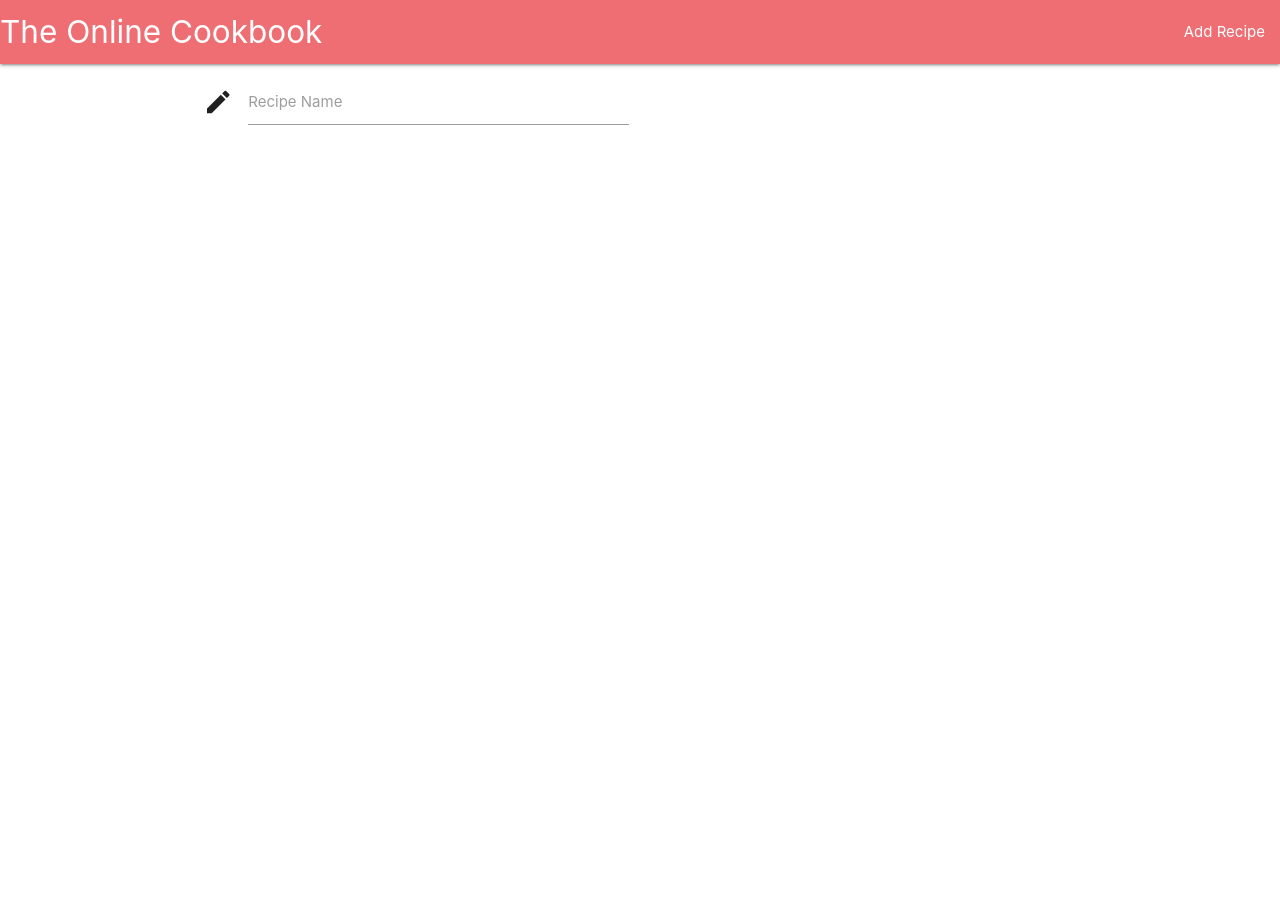
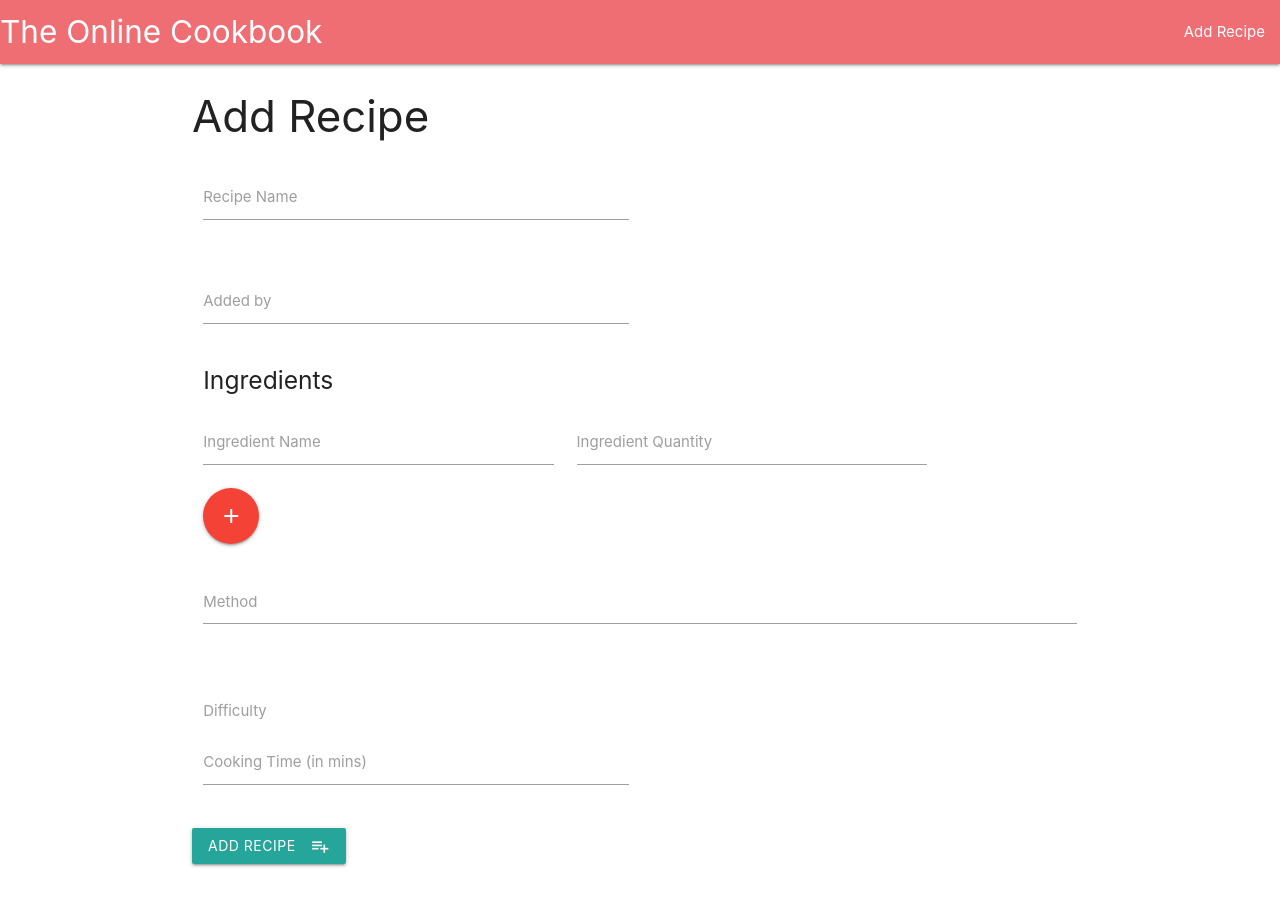
Before and after one commit to jamiebird119/Milestone-Project-the_online_kitchen, a Flask app: page /addrecipe in a window 1280 px wide. Before the commit the page ends 125 px from the top, so only its background shows below. Run offline with Flask 2, Linux system fonts and the light colour scheme; some libraries are stand-ins or nearby versions.

Commit message:
Add recipe template created

```diff
--- /dev/null
+++ b/static/js/run.js
@@ -0,0 +1,2 @@
+$(document).ready(function(){
+        $('select').material_select();
--- a/templates/add_recipe.html
+++ b/templates/add_recipe.html
@@ -1,9 +1,91 @@
 {% extends 'base.html' %} {% block content %}
+
+<h3>Add Recipe</h3>
 <div class="row">
-  <div class="input-field col s6">
-    <i class="material-icons prefix">mode_edit</i>
-    <input id="recipe_name" type="text" class="validate" />
-    <label class="active" for="recipe_name">Recipe Name</label>
-  </div>
+	<form class="col s12" action="" method="POST">
+		<div class="row">
+			<div class="input-field col s6">
+				<input
+          id="recipe_name"
+          type="text"
+          class="validate"
+        />
+				<label for="recipe_name">Recipe Name</label>
+			</div>
+		</div>
+
+		<div class="row">
+			<div class="input-field col s6">
+				<input
+          id="added_by"
+          type="text"
+          class="validate"
+        />
+				<label for="first_name">Added by</label>
+			</div>
+		</div>
+
+		<h5> Ingredients </h5>
+		<div class="row">
+			<div class="input-field col s5">
+				<input
+          id="ingredient_name"
+          type="text"
+          class="validate"
+        />
+				<label for="ingredient_name">Ingredient Name</label>
+			</div>
+			<div class="input-field col s5">
+				<input
+          id="ingredient_quantity"
+          type="text"
+          class="validate"
+        />
+				<label for="ingredient_quantity">Ingredient Quantity</label>
+			</div>
+			<div id="additional_ingredients()">
+			</div>
+			<div class="col s4">
+				<a class="btn-floating btn-large waves-effect waves-light red"
+					onclick="add_ingredients"><i class="material-icons">add</i></a>
+			</div>
+		</div>
+
+		<div class="row">
+			<div class="input-field col s12">
+				<textarea id="method" class="materialize-textarea" rows="9"></textarea>
+				<label for="method">Method</label>
+			</div>
+		</div>
+		<div class="row">
+			<div class="input-field col s12">
+				<select id="difficulty" name="difficulty">
+                    <option value="" disabled selected>Choose your option</option>
+                    <option value="1">Easy</option>
+                    <option value="2">Intermediate</option>
+                    <option value="3">Hard</option>
+                    <option value="4">Masterchef</option>
+                </select>
+				<label>Difficulty</label>
+			</div>
+		</div>
+		<div class="row">
+			<div class="input-field col s6">
+				<input
+          id="cooking_time"
+          type="text"
+          class="validate"
+        />
+				<label for="cooking_time">Cooking Time (in mins)</label>
+			</div>
+		</div>
+		<div class="row">
+			<button class="btn waves-effect waves-light" type="submit" name="action">
+        Add Recipe
+        <i class="material-icons right">playlist_add</i>
+      </button>
+		</div>
+	</form>
 </div>
+
 {% endblock %}
--- a/templates/base.html
+++ b/templates/base.html
@@ -1,5 +1,6 @@
 <!DOCTYPE html>
 <html lang="en">
+
 <head>
 	<meta charset="UTF-8">
 	<meta name="viewport" content="width=device-width, initial-scale=1.0">
@@ -11,6 +12,7 @@
 	<link rel="stylesheet" href="https://cdnjs.cloudflare.com/ajax/libs/materialize/1.0.0/css/materialize.min.css">
 
 </head>
+
 <body>
 	<nav>
 		<div class="nav-wrapper navbar-fixed">
@@ -31,8 +33,68 @@
 
 		{% endblock %}
 	</div>
+
 	<!-- Compiled and minified JavaScript from https://materializecss.com/getting-started.html -->
-    <script src="https://cdnjs.cloudflare.com/ajax/libs/materialize/1.0.0/js/materialize.min.js"></script>
+	<script src="https://code.jquery.com/jquery-3.5.1.min.js"
+		integrity="sha256-9/aliU8dGd2tb6OSsuzixeV4y/faTqgFtohetphbbj0=" crossorigin="anonymous"></script>
+	<!-- Compiled and minified JavaScript from https://materializecss.com/getting-started.html -->
+	<script src="https://cdnjs.cloudflare.com/ajax/libs/materialize/0.100.2/js/materialize.min.js"></script>
+
+	<script>
+	function add_ingredients(){
+    var el = document.getElementById("additional_ingredients")
+    console.log("Firing")
+    el.innerHtml += `<div class="row">
+			<div class="input-field col s5">
+				<input
+          placeholder="Placeholder"
+          id="ingredient_name"
+          type="text"
+          class="validate"
+        />
+				<label for="ingredient_name">Ingredient Name</label>
+			</div>
+			<div class="input-field col s5">
+				<input
+          placeholder="Placeholder"
+          id="ingredient_quantity"
+          type="text"
+          class="validate"
+        />
+				<label for="ingredient_quantity">Ingredient Quantity</label>
+
+            <div class="col s2> <a class="btn-floating btn-large waves-effect waves-light red"
+				onclick="remove_ingredients()"><i class="material-icons">add</i></a></div>
+                </div>`
+    }
+        function remove_ingredients(){
+    var el = document.getElementById("additional_ingredients")
+    el.innerHtml -= `<div class="row">
+			<div class="input-field col s5">
+				<input
+          placeholder="Placeholder"
+          id="ingredient_name"
+          type="text"
+          class="validate"
+        />
+				<label for="ingredient_name">Ingredient Name</label>
+			</div>
+			<div class="input-field col s5">
+				<input
+          placeholder="Placeholder"
+          id="ingredient_quantity"
+          type="text"
+          class="validate"
+        />
+				<label for="ingredient_quantity">Ingredient Quantity</label>
+
+            <div class="col s2> <a class="btn-floating btn-large waves-effect waves-light red"
+				onclick="remove_ingredients"><i class="material-icons">add</i></a></div>
+                </div>`
+}
+</script>
+
 
 </body>
+
 </html>
```
Lines whose indentation alone changed are shown as unchanged.
